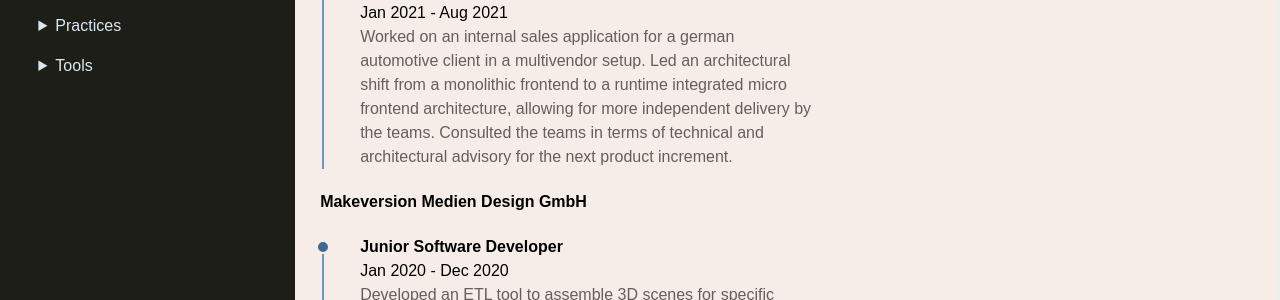
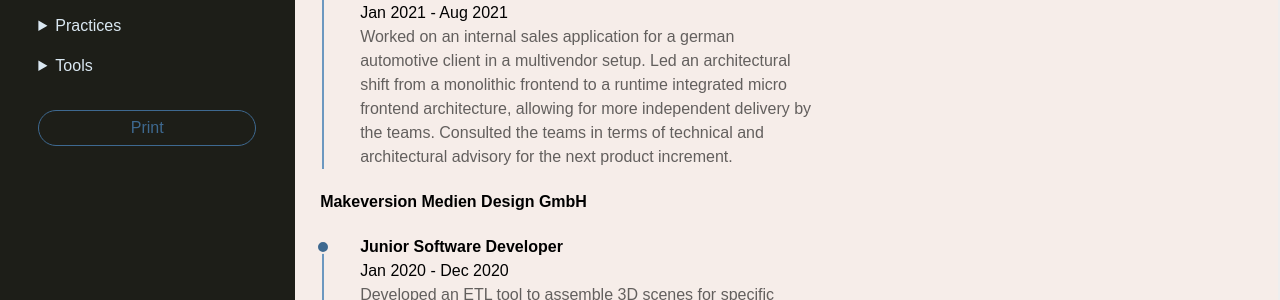
Before and after one commit to RykoL/CV, a Jekyll site: the page built from index.html, in a window 1280 px wide. Shown: the part 610-910 px from the top of the page. Built offline with Jekyll 4.4.1, drawn with Linux system fonts in a browser that asks for light colours.

Commit message:
Add print button to launch print dialog

```diff
--- a/_layouts/resume.html
+++ b/_layouts/resume.html
@@ -8,6 +8,7 @@
         <title>Rico Lang - CV</title>
 </head>
 <body>
+
     <div class="main-viewport">
         <div id="left-bar">
             <img src="https://avatars.githubusercontent.com/u/4587521?v=4" class="circular-img">
@@ -18,6 +19,7 @@
             </div>
             {% include contact.html %}
             {% include skills.html %}
+            <button class="btn btn-pill btn-print" onclick="window.print()">Print</button>
         </div>
         <div id="right-bar">
             {% include career.html %}
--- a/assets/css/print.css
+++ b/assets/css/print.css
@@ -41,3 +41,7 @@
 .references {
     break-inside: avoid;
 }
+
+.btn-print {
+    display: none;
+}
--- a/assets/css/style.scss
+++ b/assets/css/style.scss
@@ -4,6 +4,8 @@
 
 :root {
     --main-content-bg-color: #F6EDE9;
+    --background-color-dark: #1d1e18;
+    --primary-color-dark-contrast: #3E6990;
 }
 
 body {
@@ -209,3 +211,32 @@
 .references-description {
     max-width: 50%;
 }
+
+.btn {
+    color: white;
+    background-color: var(--background-color-dark);
+    border: 1px solid #3E6990;
+    font-size: 1rem;
+    padding: .5rem;
+    font-weight: 400;
+    color: #3E6990;
+}
+
+.btn:active {
+    color: white;
+    border: 1px solid white;
+}
+
+.btn:hover {
+    cursor: pointer;
+
+}
+
+.btn-pill {
+    border-radius: 9999px;
+}
+
+.btn-print {
+    width: 100%;
+    margin-top: 2rem;
+}
```
